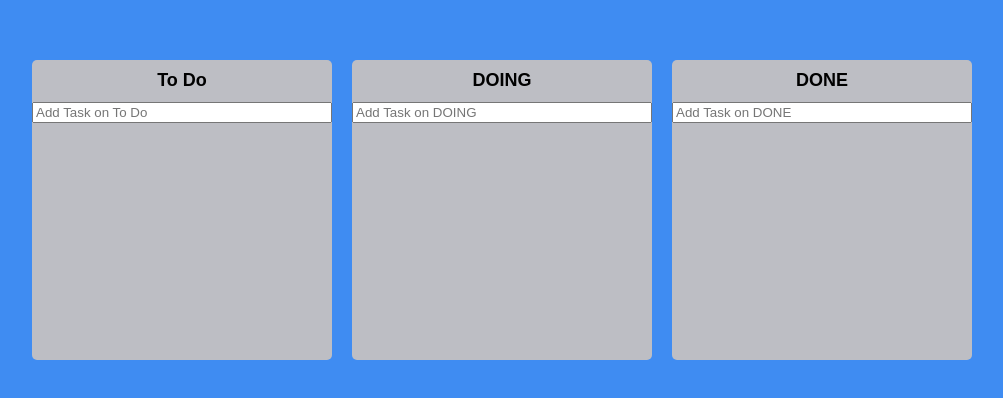
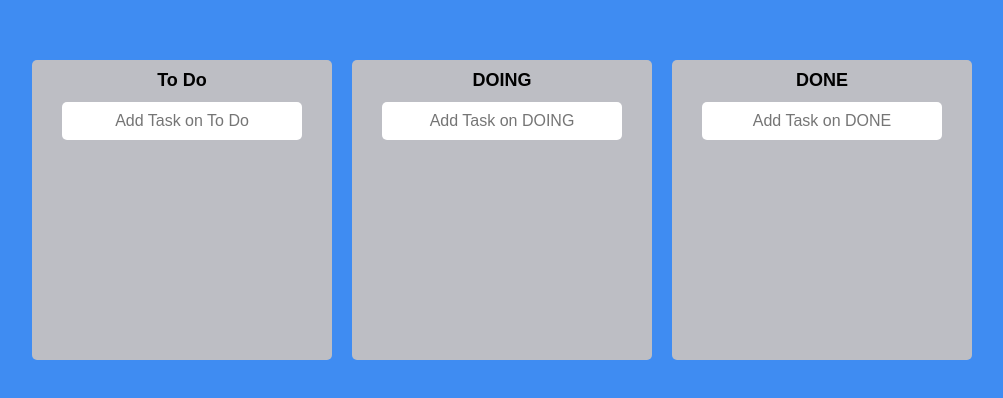
Before and after one commit to HA-SEUNG-JEONG/React-Trello, a React (Create React App) app: page / in a window 1280 px wide. Shown: the part 190-588 px from the top of the page, without its empty margins (133-1136 px from the left). Built offline with nearby package versions, Linux system fonts and the light colour scheme.

Commit message:
Deleting To Do list Done & moving between Boards

```diff
--- a/src/App.tsx
+++ b/src/App.tsx
@@ -1,7 +1,7 @@
-import { DragDropContext, DropResult } from "react-beautiful-dnd";
+import { DragDropContext, Droppable, DropResult } from "react-beautiful-dnd";
 import { useRecoilState } from "recoil";
 import styled from "styled-components";
-import { toDoState } from "./atoms";
+import { toDoState, IToDoStateProps } from "./atoms";
 import Board from "./Components/Board";
 
 const Wrapper = styled.div`
@@ -24,16 +24,36 @@ const Boards = styled.div`
 function App() {
   const [toDos, setToDos] = useRecoilState(toDoState);
   const onDragEnd = (info: DropResult) => {
-    const { destination, source } = info;
+    const { destination, source, type, draggableId } = info;
     if (!destination) return;
+    //Board Order Change
+    if (type === "board") {
+      if (destination.index === source.index) return;
+      setToDos((allBoards) => {
+        // console.log(allBoards); //{DOING: Array(0), To Do: Array(0), DONE: Array(0)} : 리스트에 아무것도 입력하지 않은 상태
+
+        const boardId = Object.keys(allBoards);
+
+        boardId.splice(source.index, 1);
+        boardId.splice(destination.index, 0, draggableId);
+        // console.log(boardId); //옮기고 난 후의 Board 위치
+
+        //새로 생길 Board를 만들어야 한다.
+        const newBoard: IToDoStateProps = {}; //newBoard를 IToDoStateProps의 빈 객체를 기본값으로 설정
+        boardId.forEach((key) => {
+          newBoard[key] = allBoards[key]; //모든 Board들을 가져와서 새로 만들어질 newBoard에 복사
+        });
+        return newBoard;
+      });
+      return;
+    }
     if (destination?.droppableId === source.droppableId) {
       //same board movement.
       setToDos((prevBoards) => {
         const copiedBoard = [...prevBoards[source.droppableId]];
         const taskObj = copiedBoard[source.index]; //옮기려고 하는 to do object 전체를 가져다줌
         copiedBoard.splice(source.index, 1);
-        copiedBoard.splice(destination?.index, 0, taskObj);
-        // console.log("copiedBoard", copiedBoard); //최종적으로 옮겨진 Board
+        copiedBoard.splice(destination.index, 0, taskObj);
         return {
           ...prevBoards,
           [source.droppableId]: copiedBoard,
@@ -44,8 +64,8 @@ function App() {
       //cross board movement.
       setToDos((prevBoards) => {
         const sourceBoard = [...prevBoards[source.droppableId]]; //움직임이 시작된 board의 복사본
+        const destinationBoard = [...prevBoards[destination.droppableId]]; //움직임이 끝난 board의 복사본
         const taskObj = sourceBoard[source.index];
-        const destinationBoard = [...prevBoards[destination.droppableId]]; //움직임이 끝난 board의 복사본
         sourceBoard.splice(source.index, 1);
         destinationBoard.splice(destination?.index, 0, taskObj);
         return {
@@ -58,13 +78,22 @@ function App() {
   };
   return (
     <DragDropContext onDragEnd={onDragEnd}>
-      <Wrapper>
-        <Boards>
-          {Object.keys(toDos).map((boardId) => (
-            <Board boardId={boardId} key={boardId} toDos={toDos[boardId]} />
-          ))}
-        </Boards>
-      </Wrapper>
+      <Droppable droppableId="boardList" type="board" direction="horizontal">
+        {(magic) => (
+          <Wrapper>
+            <Boards ref={magic.innerRef}>
+              {Object.keys(toDos).map((boardId, index) => (
+                <Board
+                  boardId={boardId}
+                  key={boardId}
+                  toDos={toDos[boardId]}
+                  index={index}
+                />
+              ))}
+            </Boards>
+          </Wrapper>
+        )}
+      </Droppable>
     </DragDropContext>
   );
 }
--- a/src/components/Board.tsx
+++ b/src/components/Board.tsx
@@ -1,11 +1,12 @@
-import { Droppable } from "react-beautiful-dnd";
+import { Droppable, Draggable } from "react-beautiful-dnd";
 import { useForm } from "react-hook-form";
 import styled from "styled-components";
 import DraggableCard from "./DraggableCard";
 import { IToDo, toDoState } from "../atoms";
 import { useSetRecoilState } from "recoil";
+import React from "react";
 
-const Wrapper = styled.div`
+const Wrapper = styled.div<{ isDragging: Boolean }>`
   width: 300px;
   padding-top: 10px;
   background-color: ${(props) => props.theme.boardColor};
@@ -13,6 +14,7 @@ const Wrapper = styled.div`
   min-height: 300px;
   display: flex;
   flex-direction: column;
+  overflow: hidden;
 `;
 
 const Title = styled.h2`
@@ -24,8 +26,20 @@ const Title = styled.h2`
 
 const Form = styled.form`
   width: 100%;
+  display: flex;
+  justify-content: center;
+  align-items: center;
+  padding-bottom: 10px;
   input {
     width: 100%;
+    font-size: 16px;
+    border: 0;
+    background-color: white;
+    width: 80%;
+    padding: 10px;
+    border-radius: 5px;
+    text-align: center;
+    margin: 0 auto;
   }
 `;
 
@@ -39,7 +53,7 @@ const Area = styled.div<IAreaProps>`
     props.isDraggingOver
       ? "#dfe6e9"
       : props.isDraggingFromThis
-      ? "#636e72"
+      ? "#b2bec3"
       : "transparent"};
   flex-grow: 1;
   transition: background-color 0.3s ease-in-out;
@@ -49,13 +63,14 @@ const Area = styled.div<IAreaProps>`
 interface IBoardProps {
   toDos: IToDo[];
   boardId: string;
+  index: number;
 }
 
 interface IForm {
   toDo: string;
 }
 
-function Board({ toDos, boardId }: IBoardProps) {
+function Board({ toDos, boardId, index }: IBoardProps) {
   const setToDos = useSetRecoilState(toDoState);
   const { register, setValue, handleSubmit } = useForm<IForm>();
   const onValid = ({ toDo }: IForm) => {
@@ -69,10 +84,20 @@ function Board({ toDos, boardId }: IBoardProps) {
         [boardId]: [...allBoards[boardId], newToDo],
       };
     });
+    // console.log(newToDo.text);
+    // console.log(newToDo); //{id:"xxxxx",text:"입력한 내용"}
     setValue("toDo", "");
   };
+
   return (
-    <Wrapper>
+    <Draggable draggableId={boardId} index={index}>
+      {(magic, snapshot) => (
+        <Wrapper
+          {...magic.dragHandleProps}
+          ref={magic.innerRef}
+          {...magic.draggableProps}
+          isDragging={snapshot.isDragging}
+        >
           <Title>{boardId}</Title>
           <Form onSubmit={handleSubmit(onValid)}>
             <input
@@ -102,6 +127,8 @@ function Board({ toDos, boardId }: IBoardProps) {
             )}
           </Droppable>
         </Wrapper>
+      )}
+    </Draggable>
   );
 }
-export default Board;
+export default React.memo(Board);
--- a/src/components/DraggableCard.tsx
+++ b/src/components/DraggableCard.tsx
@@ -22,15 +22,16 @@ interface IDraggableCardProps {
 
 function DraggableCard({ toDoId, toDoText, index }: IDraggableCardProps) {
   const setToDos = useSetRecoilState(toDoState);
-  const onDelete = (event: React.FormEvent<HTMLButtonElement>) => {
-    const {
-      currentTarget: { parentElement },
-    } = event;
-
+  const onDelete = (id: string) => {
     setToDos((toDoCards) => {
-      const newToDoCard = toDoCards.filter(
-        (toDoCard) => toDoCard.id !== Number(parentElement?.id)
-      );
+      const copyBoard = { ...toDoCards };
+      const keys = Object.keys(toDoCards);
+      keys.forEach((key) => {
+        copyBoard[key] = toDoCards[key].filter(
+          (toDoCard) => toDoCard.id !== Number(id)
+        );
+      });
+      return copyBoard;
     });
   };
   return (
@@ -43,7 +44,13 @@ function DraggableCard({ toDoId, toDoText, index }: IDraggableCardProps) {
           {...magic.dragHandleProps}
         >
           {toDoText}
-          <button onClick={onDelete}>❌</button>
+          <button
+            onClick={() =>
+              onDelete(magic.draggableProps["data-rbd-draggable-id"])
+            }
+          >
+            ❌
+          </button>
         </Card>
       )}
     </Draggable>
```
Lines whose indentation alone changed are shown as unchanged.
